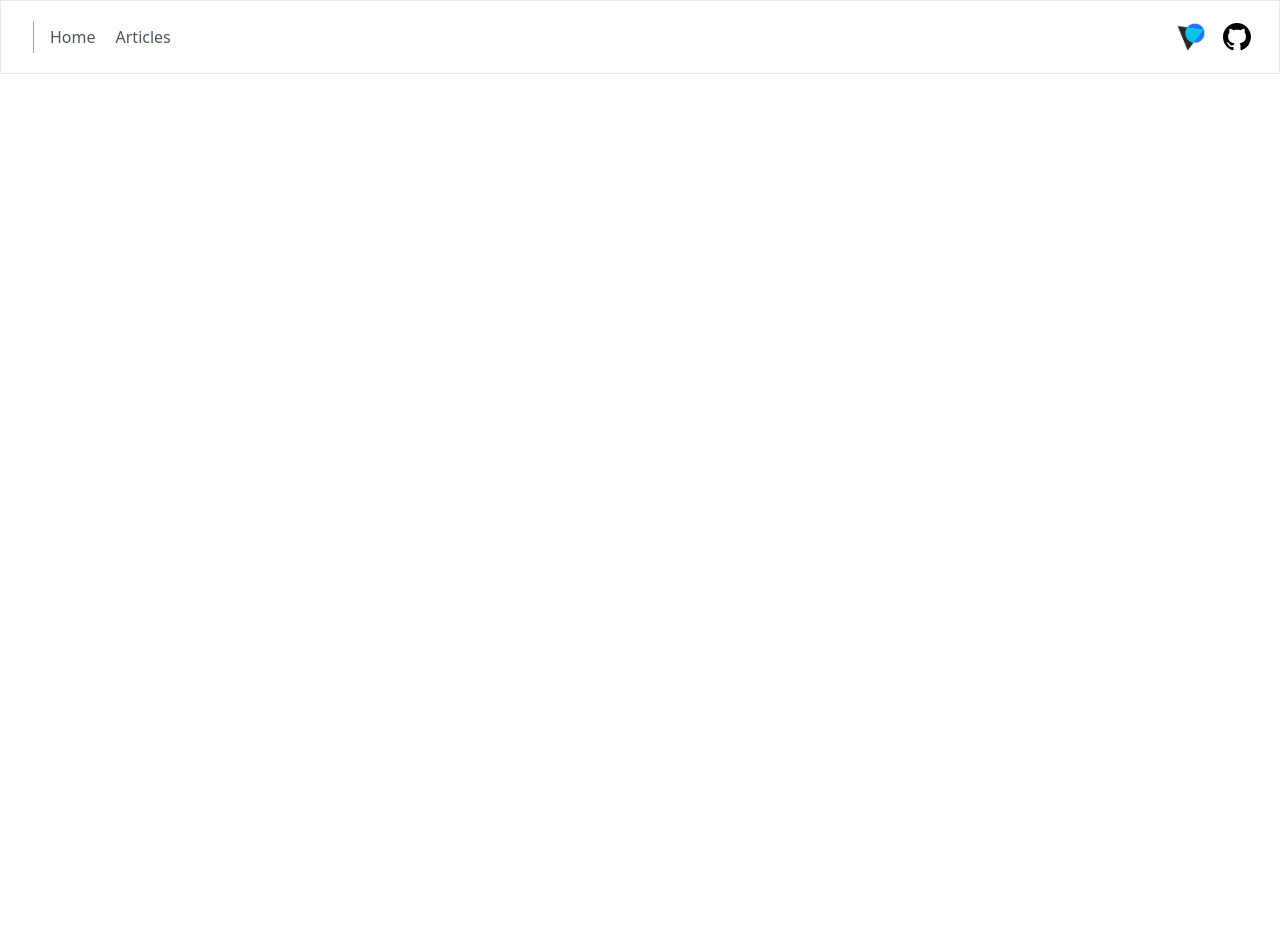
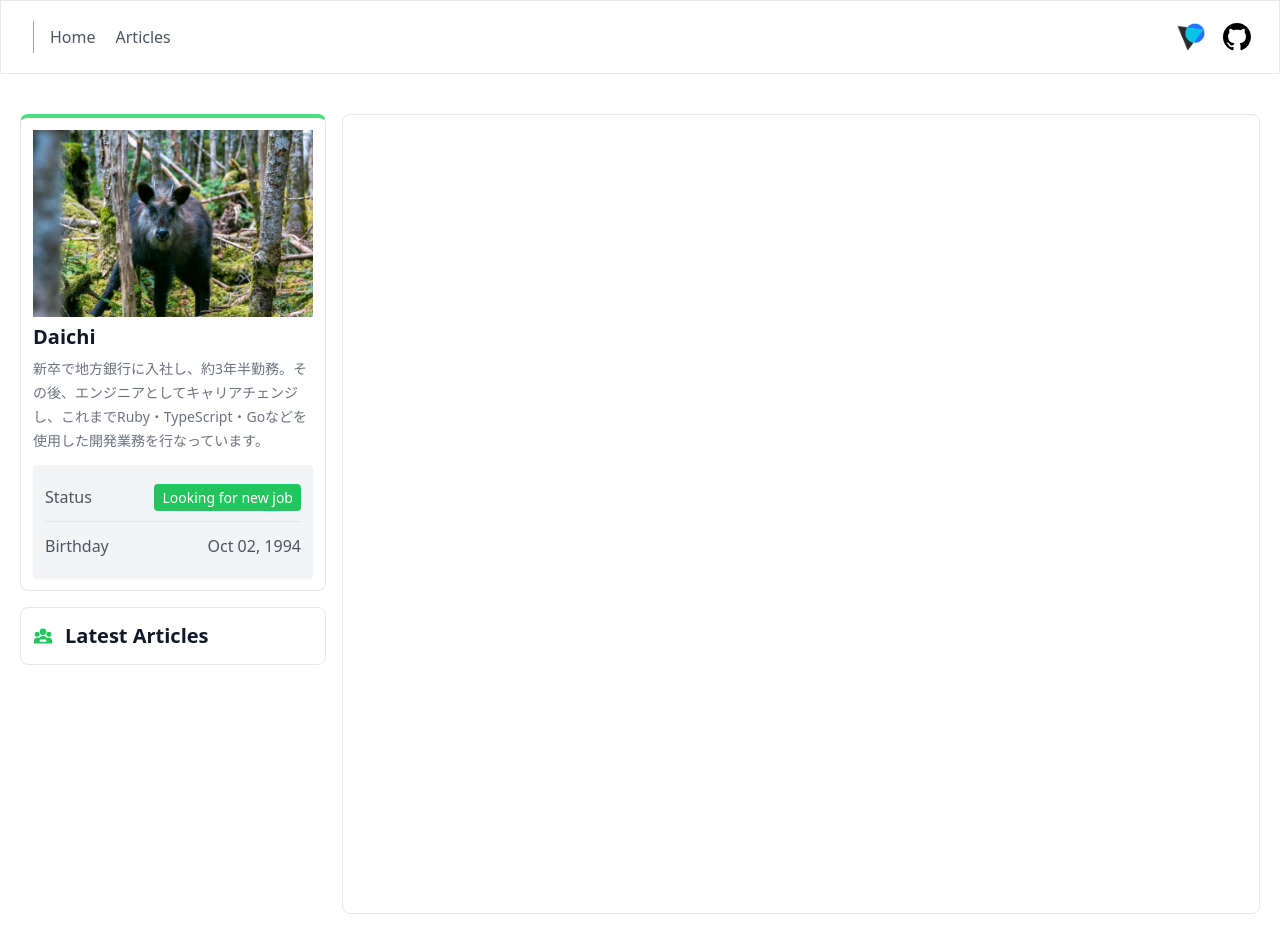
Before and after one commit to daichi1002/hp, a Nuxt app in the folder frontend/: page /article/1 in a window 1280 px wide. Before the commit this address had no page. Shown: the top 950 px of the page. Before the commit the page ends 800 px from the top, so only its background shows below. Built offline with nearby package versions, Linux system fonts and the light colour scheme.

Commit message:
💄 add animation

```diff
--- /dev/null
+++ b/frontend/pages/article/[id].vue
@@ -0,0 +1,19 @@
+<script setup lang="ts"></script>
+
+<template>
+  <div class="container mx-auto my-5 p-5">
+    <div class="md:flex no-wrap md:-mx-2">
+      <Profile />
+      <!-- Right Side -->
+      <div class="w-full md:w-9/12 mx-2 h-max border rounded-lg test"></div>
+    </div>
+  </div>
+</template>
+<style>
+.test {
+  min-height: 100vh;
+  justify-content: center;
+  align-items: center;
+  text-align: center;
+}
+</style>
--- a/frontend/pages/article/index.vue
+++ b/frontend/pages/article/index.vue
@@ -6,7 +6,10 @@
       <div class="w-full md:w-9/12 mx-2 h-max">
         <div class="grid grid-cols-2">
           <div v-for="n of 5">
-            <div class="max-w-sm rounded-lg overflow-hidden border mb-6 ml-2">
+            <div
+              class="max-w-sm rounded-lg overflow-hidden border mb-6 ml-2 hover:duration-1000 hover:scale-105"
+            >
+              <NuxtLink :to="`/article/${n}`">
                 <div class="px-6 py-4">
                   <div class="font-bold text-xl mb-2">The Coldest Sunset</div>
                   <p class="text-gray-700 text-base">
@@ -30,6 +33,7 @@
                     >#winter</span
                   >
                 </div>
+              </NuxtLink>
             </div>
           </div>
         </div>
--- a/frontend/pages/index.vue
+++ b/frontend/pages/index.vue
@@ -57,7 +57,7 @@ const commits = await getCommits();
           <div class="text-gray-700">
             <div class="grid md:grid-cols-2 text-sm">
               <div
-                class="px-4 py-2 m-2 border rounded-lg hover:border-gray-400"
+                class="px-4 py-2 m-4 border rounded-lg hover:duration-1000 hover:scale-105"
                 @mouseover="viewBarGraph"
               >
                 <div class="p-2">Engineer Career</div>
@@ -67,7 +67,7 @@ const commits = await getCommits();
                 </div>
               </div>
               <div
-                class="px-4 py-2 m-2 border rounded-lg hover:border-gray-400"
+                class="px-4 py-2 m-4 border rounded-lg hover:duration-1000 hover:scale-105"
                 @mouseover="viewPolarGraph"
                 v-if="languages != undefined"
               >
```
Lines whose indentation alone changed are shown as unchanged.
